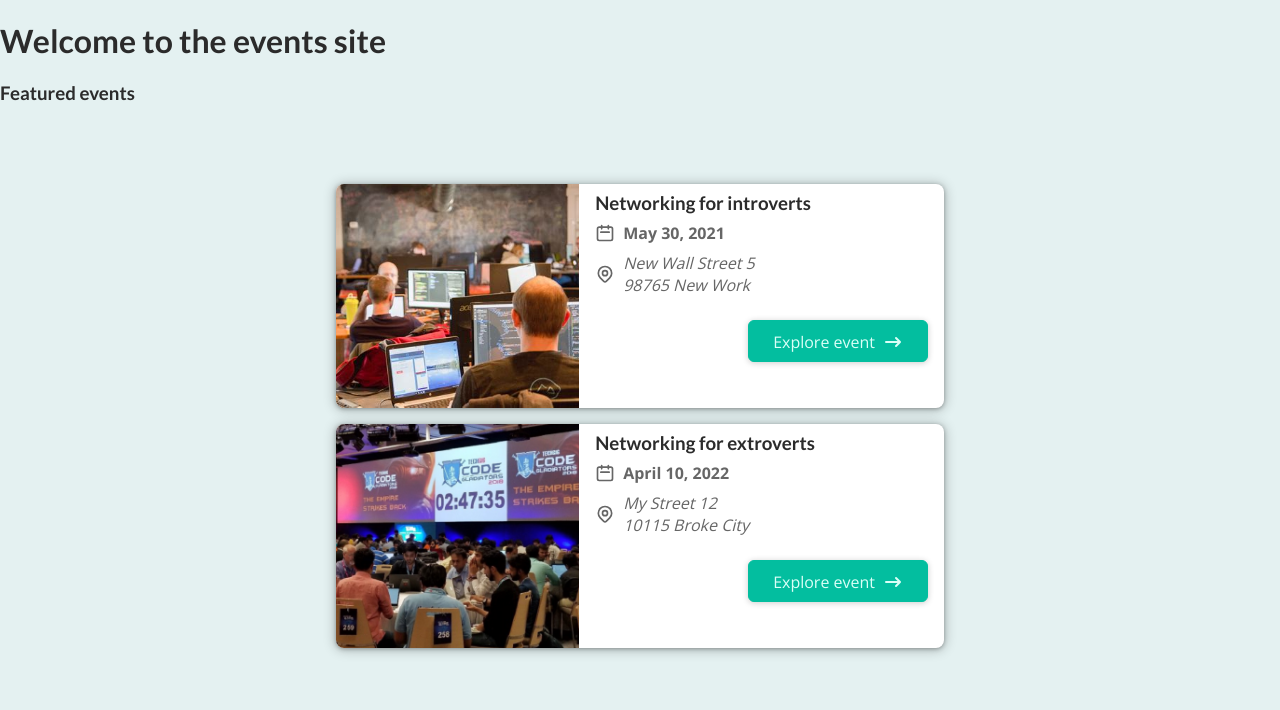
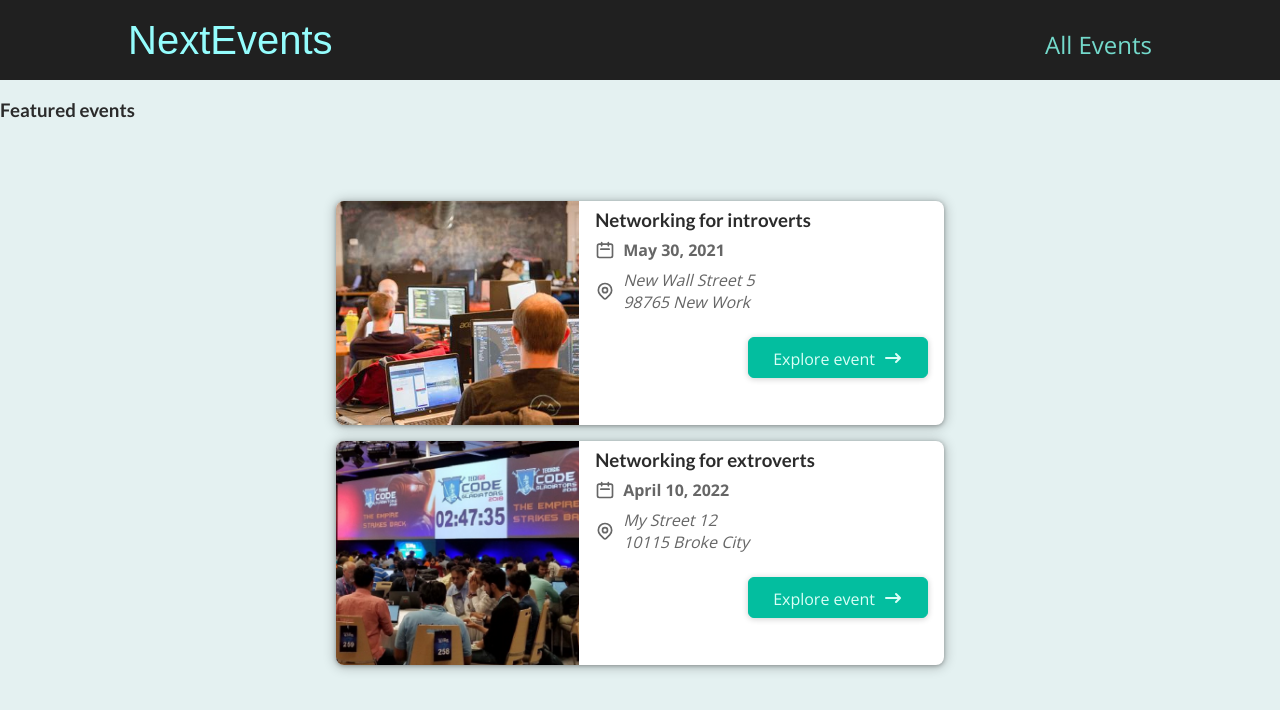
Before and after one commit to roelver/nextjs-course-project, a Next.js app: page / in a window 1280 px wide. Shown: the top 710 px of the page. Built offline with nearby package versions, Linux system fonts and the light colour scheme.

Commit message:
Add layout and nav bar

```diff
--- /dev/null
+++ b/components/layout/Layout.js
@@ -0,0 +1,12 @@
+import { Fragment } from 'react';
+import MainHeader from './MainHeader';
+
+function Layout(props) {
+    return <Fragment>
+        <MainHeader/>
+        <main>
+            {props.children}
+        </main>
+    </Fragment>
+}
+export default Layout;
--- /dev/null
+++ b/components/layout/MainHeader.js
@@ -0,0 +1,18 @@
+import Link from 'next/link';
+import css from './MainHeader.module.css';
+
+function MainHeader() {
+    return (
+    <header className={css.header}>
+        <div className={css.logo}>
+            <Link href='/'>NextEvents</Link>
+        </div>
+        <nav className={css.navigation}>
+            <ul>
+                <li><Link href='/events'>All Events</Link></li>
+             </ul>
+        </nav>
+    </header>
+    );
+}
+export default MainHeader;
--- /dev/null
+++ b/components/layout/MainHeader.module.css
@@ -0,0 +1,41 @@
+.header {
+   width: 100%;
+   display: flex;
+   justify-content: space-between;
+   align-items: baseline;
+   padding: 1rem 10%;
+   height: 5rem;
+   background-color: #202020;
+}
+
+.logo {
+   font-size: 1.5rem;
+   color: white;
+   font-family: 'Fira', sans-serif;
+   height: 100%;
+   display: flex;
+   justify-content: center;
+   align-items: center;
+   color: #94fdfd;
+}
+
+.logo a {
+   text-decoration: none;
+   color: #94fdfd;
+}
+
+.navigation a {
+   text-decoration: none;
+   color: #74dacc;
+   font-size: 1rem;
+}
+
+@media (min-width: 768px) {
+   .logo {
+      font-size: 2.5rem;
+   }
+
+   .navigation a {
+      font-size: 1.5rem;
+   }
+}
--- a/pages/_app.js
+++ b/pages/_app.js
@@ -1,7 +1,8 @@
 import '../styles/globals.css'
+import Layout from '../components/layout/Layout';
 
 function MyApp({ Component, pageProps }) {
-  return <Component {...pageProps} />
+  return <Layout><Component {...pageProps} /></Layout>
 }
 
 export default MyApp
--- a/pages/index.js
+++ b/pages/index.js
@@ -6,7 +6,6 @@ function HomePage() {
 
     return (
         <div>
-            <h1>Welcome to the events site</h1>
             <h3>Featured events</h3>
             <EventList events={events}/>
         </div>
```
